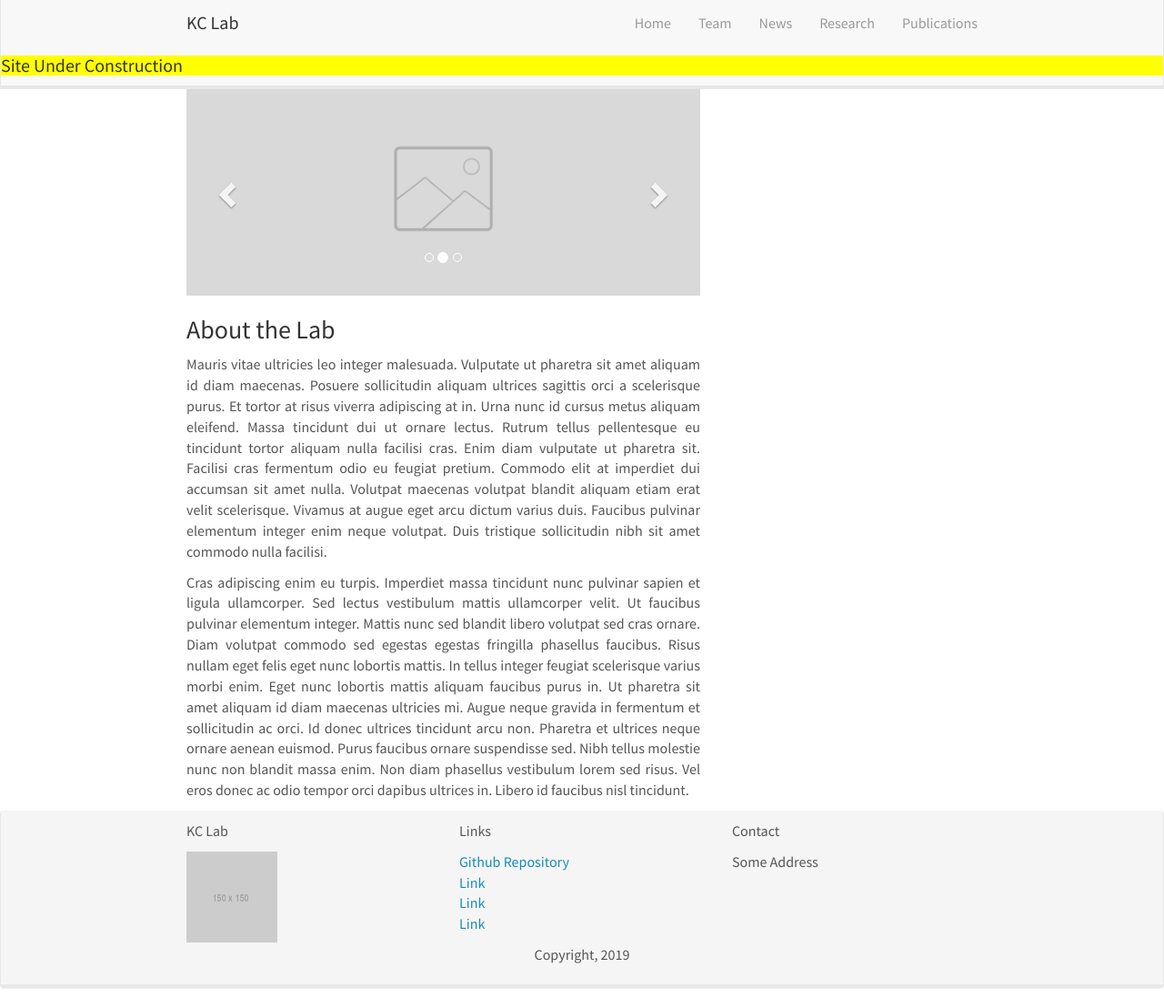
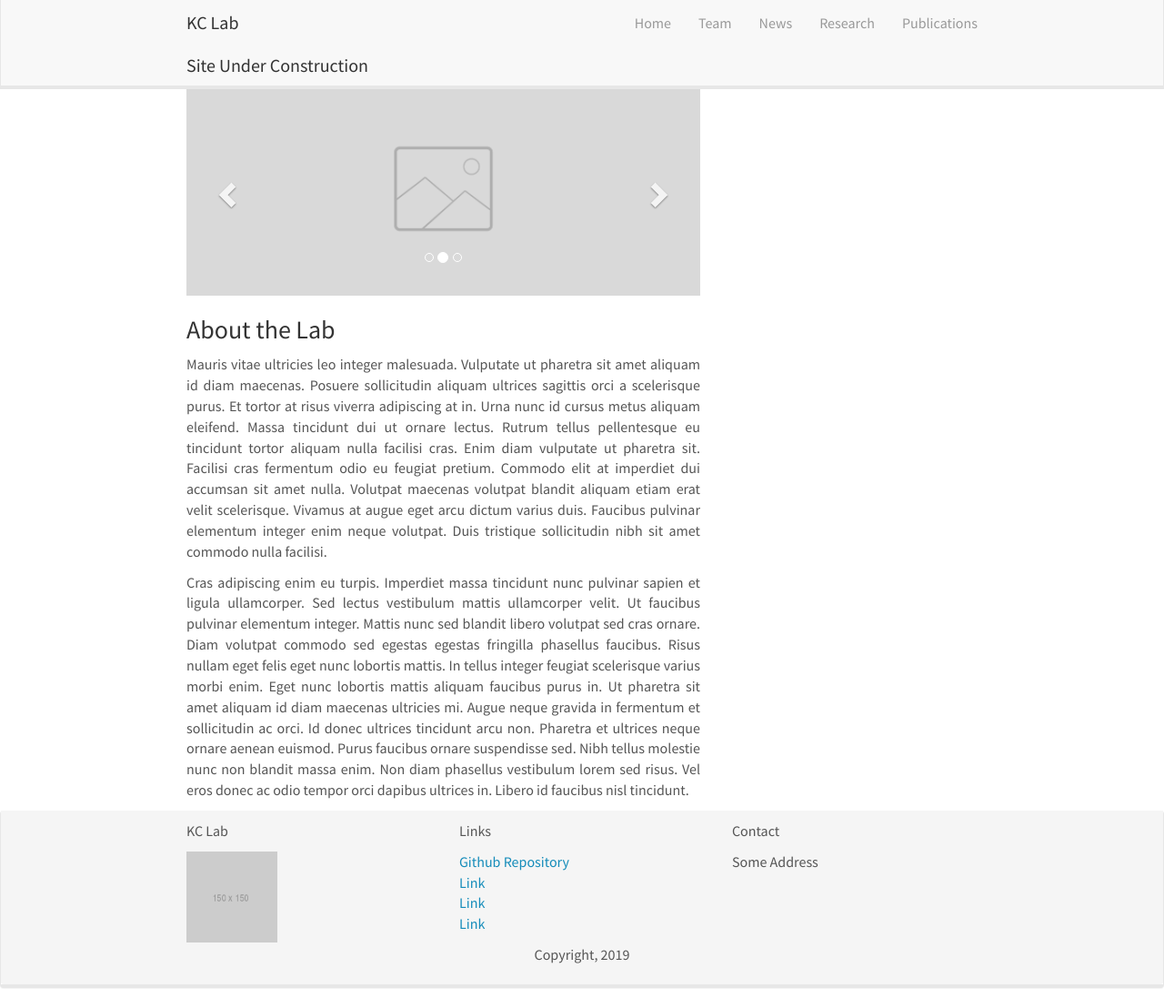
Before and after one commit to pawelparker/KCLabMTU.github.io, a Jekyll site: the page built from _pages/home.md, in a window 1280 px wide and 1108 px high. Shown: the whole window at 91% size. Built offline with Jekyll 4.4.1, drawn with Linux system fonts in a browser that asks for light colours; nearby versions of some CDN libraries; comment, search, counter and statistics services are not loaded.

Commit message:
Update header.html

```diff
--- a/_includes/header.html
+++ b/_includes/header.html
@@ -22,7 +22,7 @@
 	  </ul>
 	</div>
   </div>
-	<div style="background-color: yellow;">
+	<div class="container-fluid">
 	 <h4 color = "white", bgcolor = "red">Site Under Construction</h4>
 	</div>
 </div>
```
